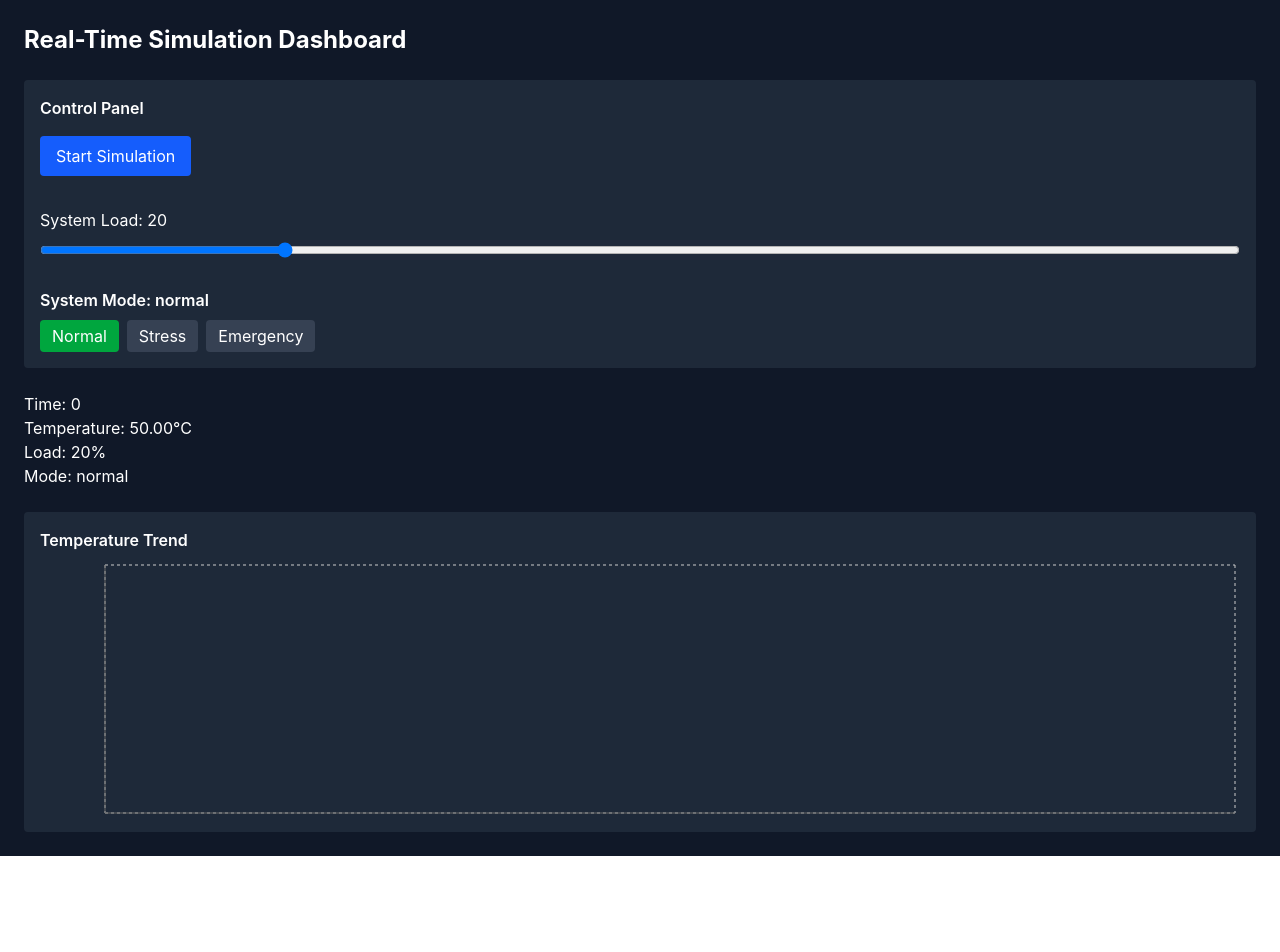
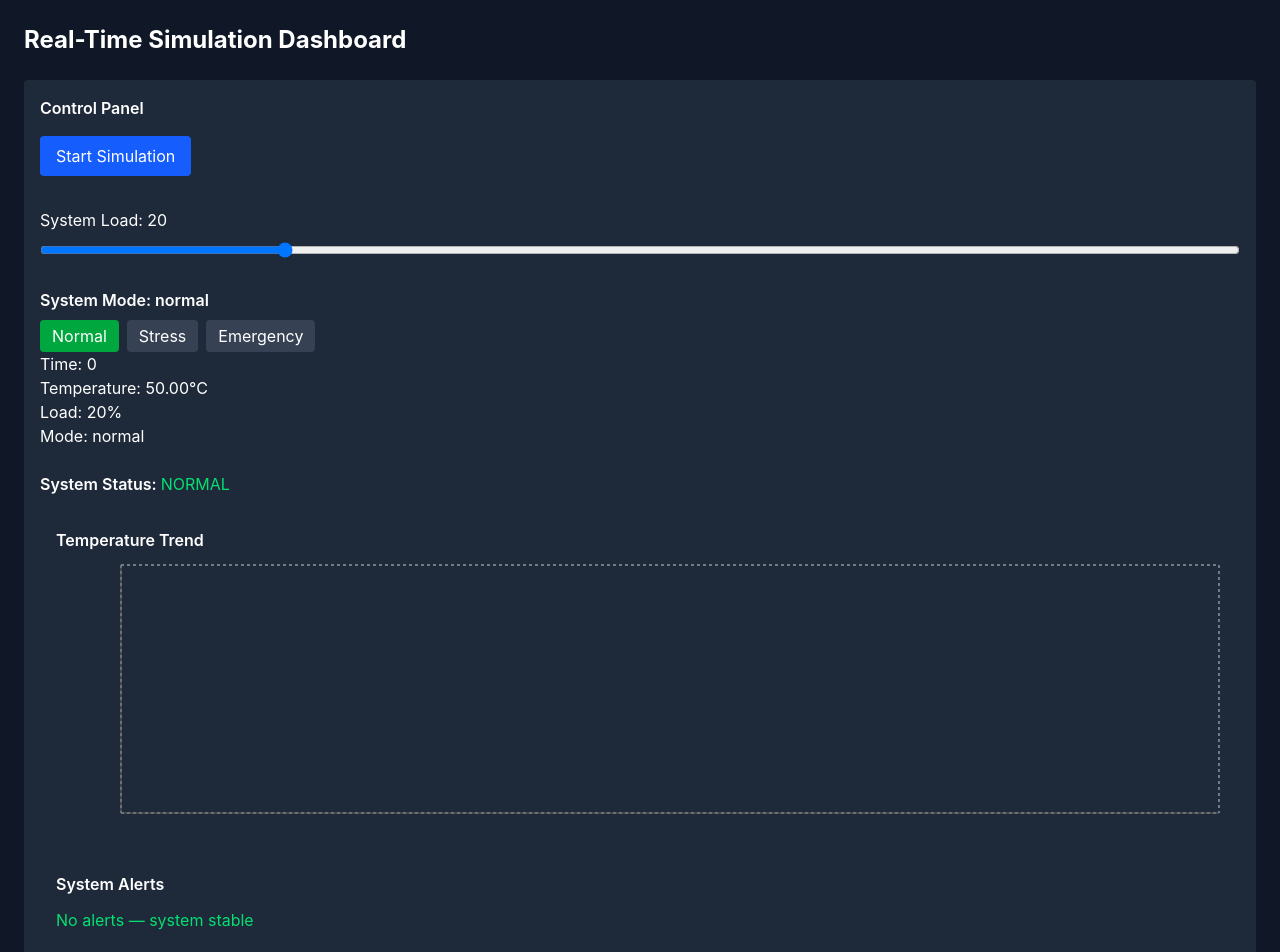
Before and after one commit to johnnyflores/real-time-control-panel-app, a React (Vite) app: page / in a window 1280 px wide. Shown: the top 952 px of the page. Before the commit the page ends 856 px from the top, so only its background shows below. Built offline with nearby package versions, Linux system fonts and the light colour scheme.

Commit message:
Add status alert

```diff
--- a/src/App.tsx
+++ b/src/App.tsx
@@ -106,13 +106,24 @@ function App() {
               </button>
             </div>
           </div>
-        </div>
 
           <div className="mb-6">
             <p>Time: {state.time}</p>
             <p>Temperature: {state.temperature.toFixed(2)}°C</p>
             <p>Load: {state.load}%</p>
             <p>Mode: {state.mode}</p>
+          </div>
+
+          <div className="mb-4">
+            <span className="font-semibold">System Status: </span>
+
+            {state.temperature > 90 ? (
+              <span className="text-red-500">CRITICAL</span>
+            ) : state.temperature > 75 ? (
+              <span className="text-yellow-400">WARNING</span>
+            ) : (
+              <span className="text-green-400">NORMAL</span>
+            )}
           </div>
 
           <div className="h-80 bg-gray-800 p-4 rounded">
@@ -134,6 +145,30 @@ function App() {
               </LineChart>
             </ResponsiveContainer>
           </div>
+          <div className="mt-6 bg-gray-800 p-4 rounded">
+            <h2 className="font-semibold mb-3">System Alerts</h2>
+
+            {state.alerts.length === 0 ? (
+              <p className="text-green-400">No alerts — system stable</p>
+            ) : (
+              <div className="space-y-2">
+                {state.alerts.map((alert, index) => (
+                  <div
+                    key={index}
+                    className={`p-2 rounded ${
+                      alert.level === "critical"
+                        ? "bg-red-600"
+                        : "bg-yellow-600"
+                    }`}
+                  >
+                    <p className="font-semibold">{alert.message}</p>
+                    <p className="text-xs opacity-80">Time: {alert.time}</p>
+                  </div>
+                ))}
+              </div>
+            )}
+          </div>
+        </div>
       </div>
     </>
   );
--- a/src/simulation/engine.ts
+++ b/src/simulation/engine.ts
@@ -1,10 +1,19 @@
 export type SystemMode = "normal" | "stress" | "emergency";
+export type AlertLevel = "normal" | "warning" | "critical";
+
+export type Alert = {
+  level: AlertLevel;
+  message: string;
+  time: number;
+};
+
 export type SystemState = {
   time: number;
   temperature: number;
   load: number;
   mode: SystemMode;
   history: { time: number; temperature: number }[];
+  alerts: Alert[];
 };
 
 export const initialState: SystemState = {
@@ -13,6 +22,7 @@ export const initialState: SystemState = {
   load: 20,
   mode: "normal",
   history: [],
+  alerts: [],
 };
 
 export function updateSystem(state: SystemState): SystemState {
@@ -34,6 +44,22 @@ export function updateSystem(state: SystemState): SystemState {
 
   const newTemp = state.temperature + state.load * heatFactor - cooling;
 
+  const newAlerts = [...state.alerts];
+
+  if (newTemp > 90) {
+    newAlerts.push({
+      level: "critical",
+      message: `Critical Alert: Temperature reached ${newTemp.toFixed(2)}°C!`,
+      time: state.time,
+    });
+  } else if (newTemp > 75) {
+    newAlerts.push({
+      level: "warning",
+      message: `Warning: Temperature is high at ${newTemp.toFixed(2)}°C.`,
+      time: state.time,
+    });
+  }
+
   return {
     ...state,
     time: state.time + 1,
@@ -45,5 +71,6 @@ export function updateSystem(state: SystemState): SystemState {
         temperature: newTemp,
       },
     ],
+    alerts: newAlerts.slice(-10),
   };
 }
```
Lines whose indentation alone changed are shown as unchanged.
